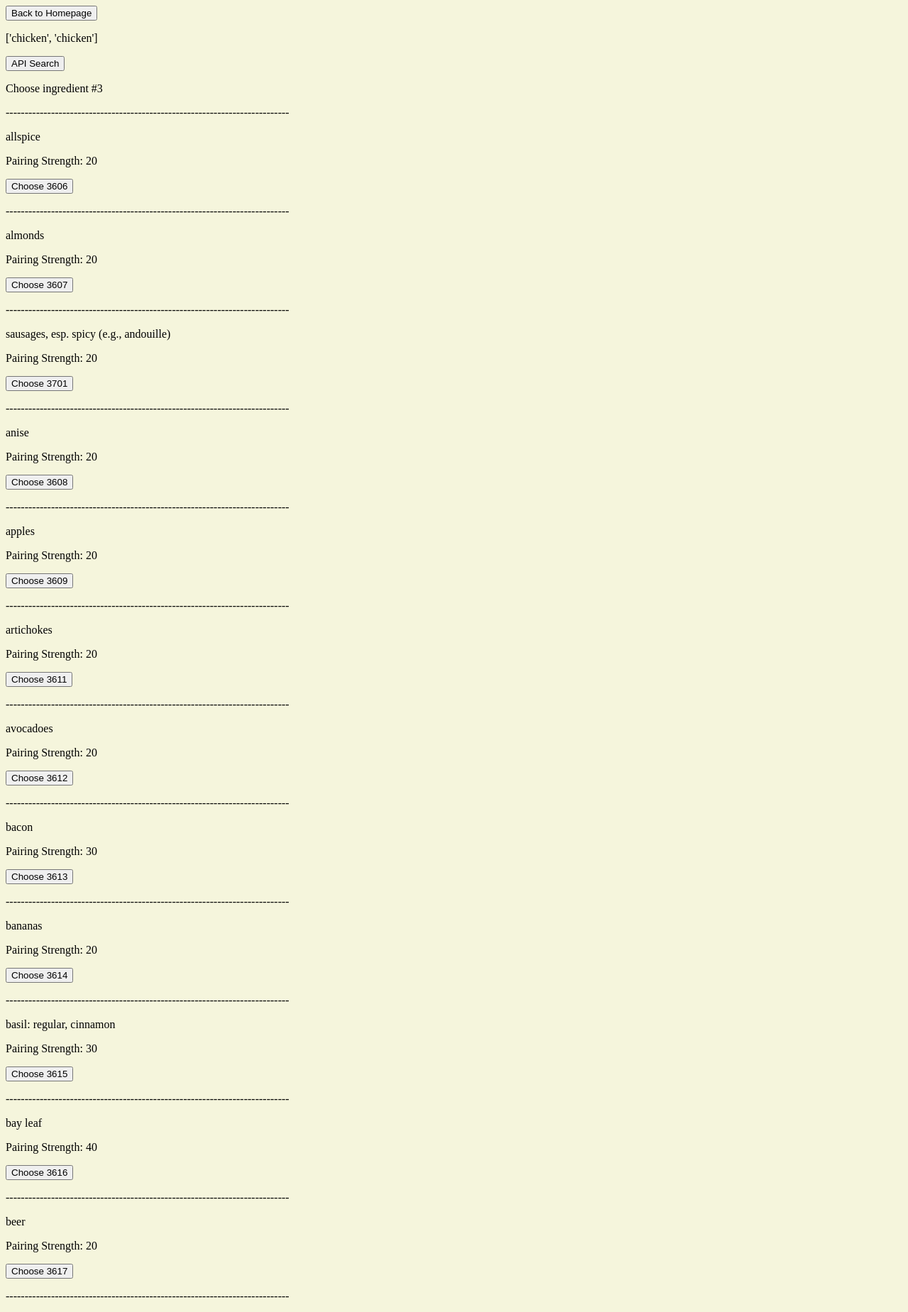
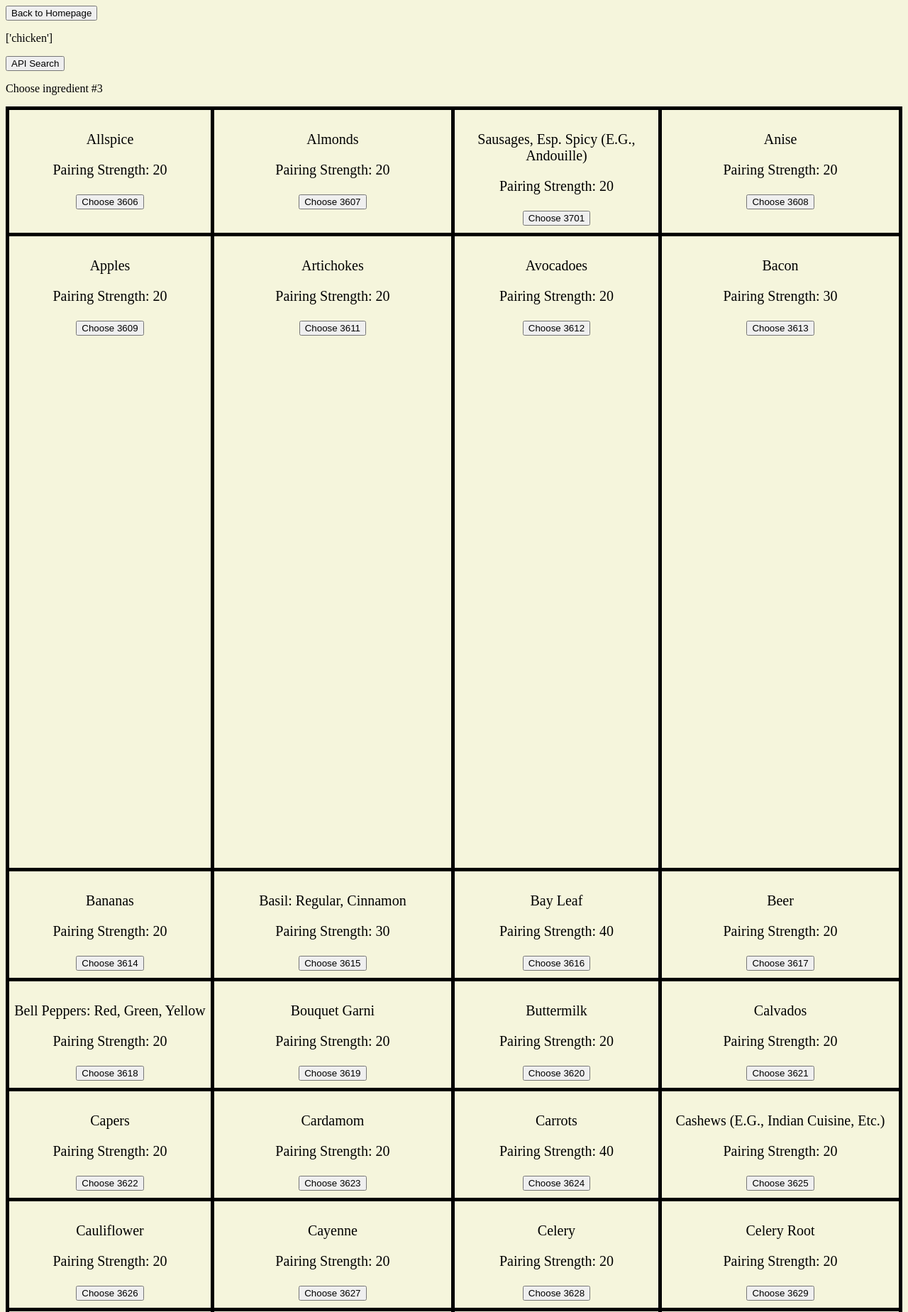
Before and after one commit to henrydaleywhite/kunopa, a Flask app: page /ingredient_selection in a window 1280 px wide. Shown: the top 1849 px of the page at 71% size. Run offline with Flask 2, Linux system fonts and the light colour scheme; the visitor is signed in with stand-in values (Sample User, id 1); data comes from the database, SQL or seed files in the repository.

Commit message:
tweak structure of ingredient display slightly

```diff
--- a/run/src/templates/ingredient_selection.html
+++ b/run/src/templates/ingredient_selection.html
@@ -1,6 +1,25 @@
 {% extends "structure.html" %}
 
 {% block viewport %}
+<style>
+.grid-container {
+  display: grid;
+  grid-template-columns: auto auto auto auto;
+  grid-template-rows: auto 20%;
+  /* grid: 200px / auto auto auto auto auto; */
+  grid-gap: 5px;
+  background-color:black;
+  padding: 5px;
+}
+
+.grid-container > div {
+  background-color: beige;
+  text-align: center;
+  padding: 10px 0;
+  font-size: 20px;
+  width: 100%;
+}
+</style>
 <form action="/ingredient_selection" method="post">
     <input name="button" type="submit" value="Back to Homepage">
 </form>
@@ -11,24 +30,25 @@
     {% endif %}
 </form>
 <p>Choose ingredient #{{num}}</p>
-<p>---------------------------------------------------------------------------</p>
-<div>
 <form action="/ingredient_selection" method="post">
+    <div class="grid-container" style="grid-auto-flow: row;">
        {% if num > 1 %}
             {% for key, value in ingred.items() %}
-                <p>{{value[0]}}</p>
+                <div class="item{{key}}">
+                    <p>{{value[0].title()}}</p>
                     <p>Pairing Strength: {{weights[value[1]]}}</p>
-
                     <input name="button" type="submit" value="Choose {{key}}">
-                <p>---------------------------------------------------------------------------</p>
+                </div>
             {% endfor %}
         {% else %}
             {% for ingredient in ingred %}
-				<p>{{ingredient.name}}</p>
+                <div class="item{{ingredient.pk}}">
+                    <p>{{ingredient.name.title()}}</p>
                     <input name="button" type="submit" value="Choose {{ingredient.pk}}">
-				<p>---------------------------------------------------------------------------</p>
+                </div>
 			{% endfor %}
         {% endif %}
+    </div>
 </form>
-</div>
+
 {% endblock %}
```
Lines whose indentation alone changed are shown as unchanged.
